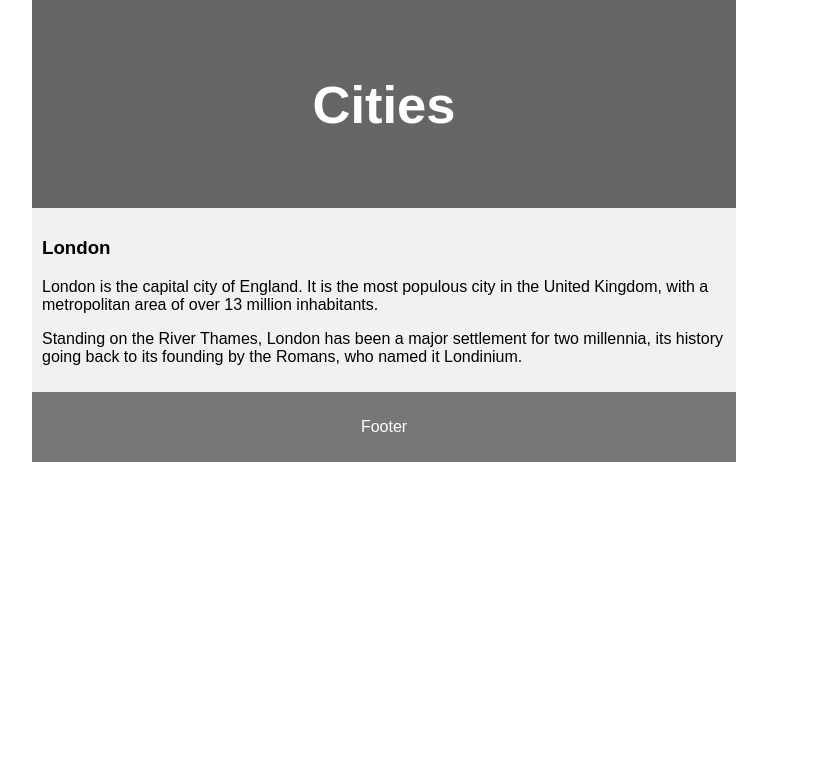
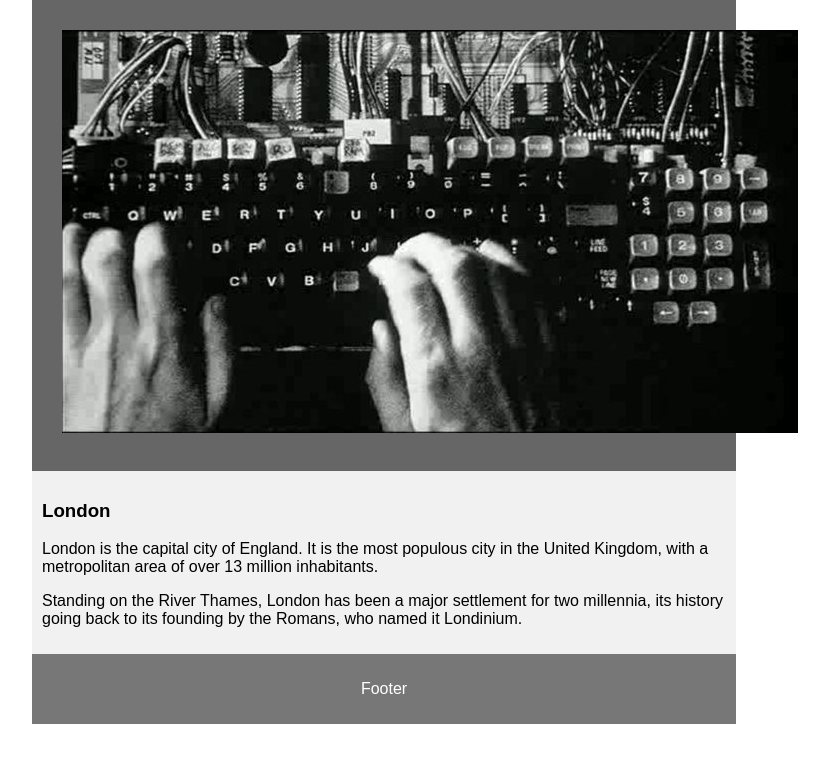
Before and after one commit to Faust-o/faust-o.github.io, a plain HTML site: page test.html in a window 1280 px wide. Shown: the whole page, without its empty margins (256-1085 px from the left). Drawn offline with Linux system fonts and the light colour scheme.

Commit message:
Update test.html

```diff
--- a/test.html
+++ b/test.html
@@ -57,7 +57,7 @@
   <body>
 
   <header>
-    <h2>Cities</h2>
+    <img src="images/pi.jpg" alt="pi">
   </header>
 
   <section>
```
